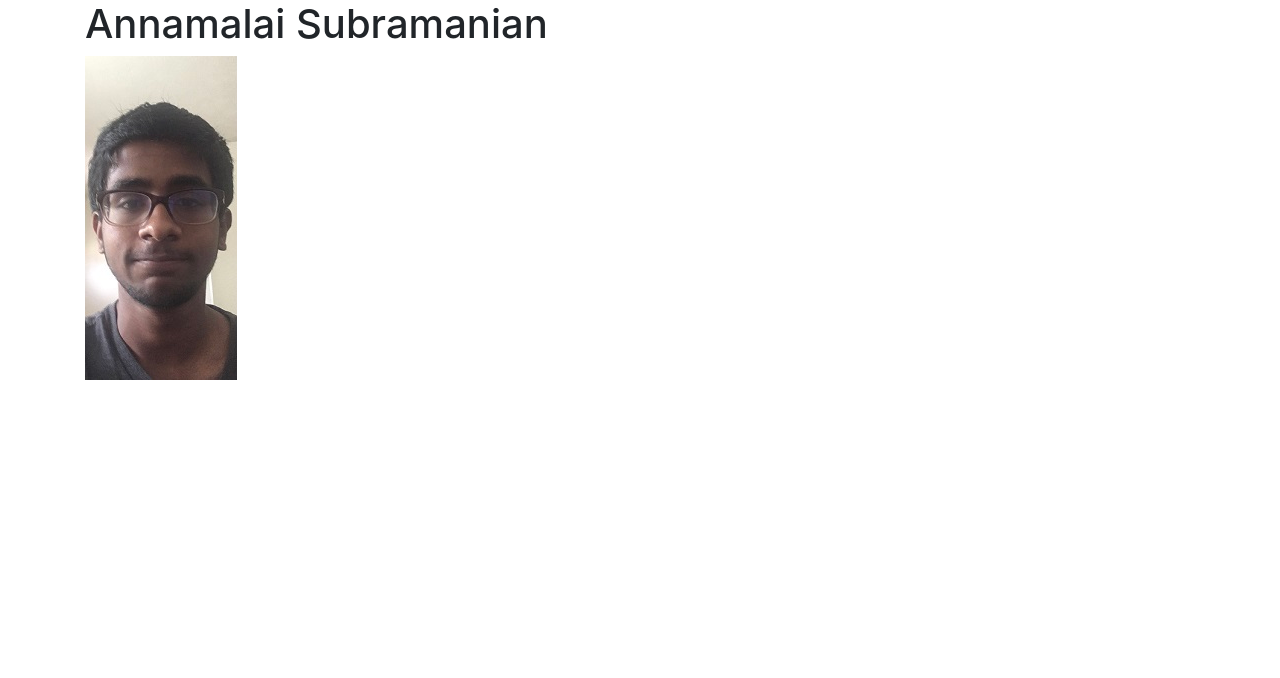
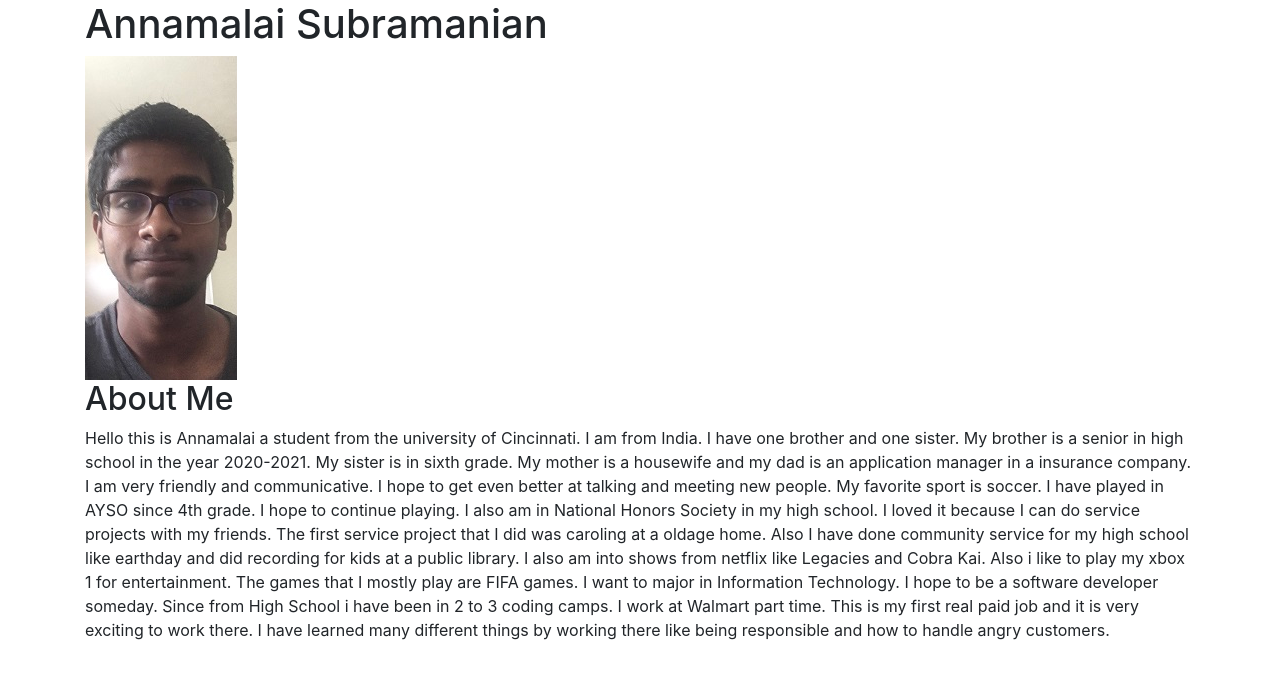
Before and after one commit to IT3049C-Students-Archive/1-online-portfolio-subrama2, a website: page index.html in a window 1280 px wide. Drawn offline with nearby package versions, Linux system fonts and the light colour scheme.

Commit message:
added Personal background section

```diff
--- a/index.html
+++ b/index.html
@@ -18,6 +18,29 @@
     <!-- WORK FROM INSIDE THIS CONTAINER-->
     <h1>Annamalai Subramanian</h1>
     <img src="resources/images/Me.jpg" />
+
+    <div class='section' id="personalBackground">
+      <h2>About Me</h2>
+
+
+      Hello this is Annamalai a student from the university of Cincinnati. I am from India. I have one brother and one
+      sister. My brother is a senior in high school in the year 2020-2021. My sister is in sixth grade. My mother is a
+      housewife and my dad is an application manager in a insurance company. I am very friendly and communicative. I
+      hope to get even better at talking and meeting new people.
+      My favorite sport is soccer. I have played in AYSO since 4th grade. I hope to continue playing. I also am in
+      National Honors Society in my high school. I loved it because I can do service projects with my friends. The first
+      service project that I did was caroling at a oldage home. Also I have done community service for my high school
+      like earthday and did recording for kids at a public library. I also am into shows from netflix like Legacies and
+      Cobra Kai. Also i like to play my xbox 1 for entertainment. The games that I mostly play are FIFA games.
+      I want to major in Information Technology. I hope to be a software developer someday. Since from High School i
+      have been in 2 to 3 coding camps. I work at Walmart part time. This is my first real paid job and it is very
+      exciting to work there. I have learned many different things by working there like being responsible and how to
+      handle angry customers.
+
+
+    </div>
+
+
   </div>
 
   <!-- INCLUDE SCRIPTS FILE HERE -->
```
